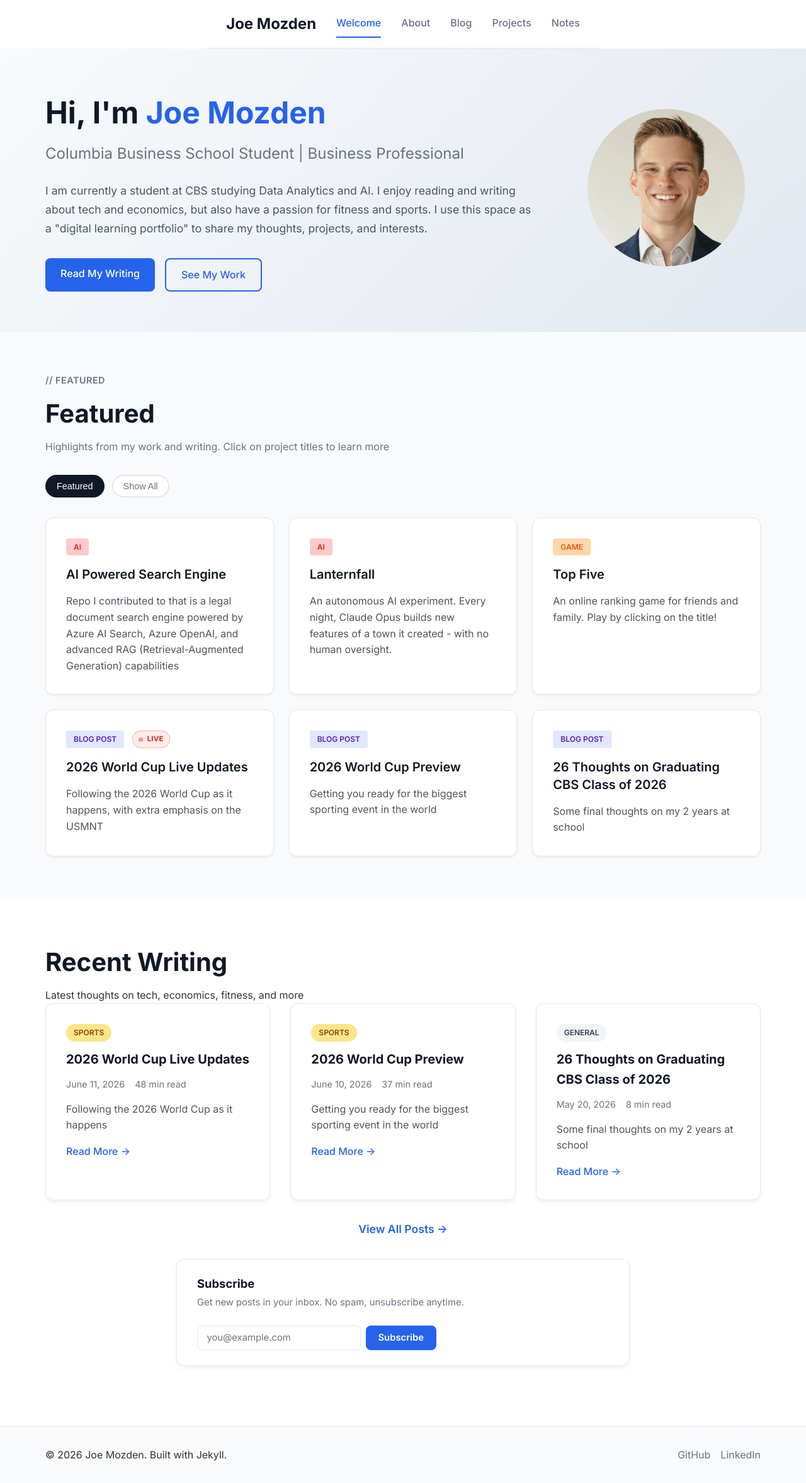
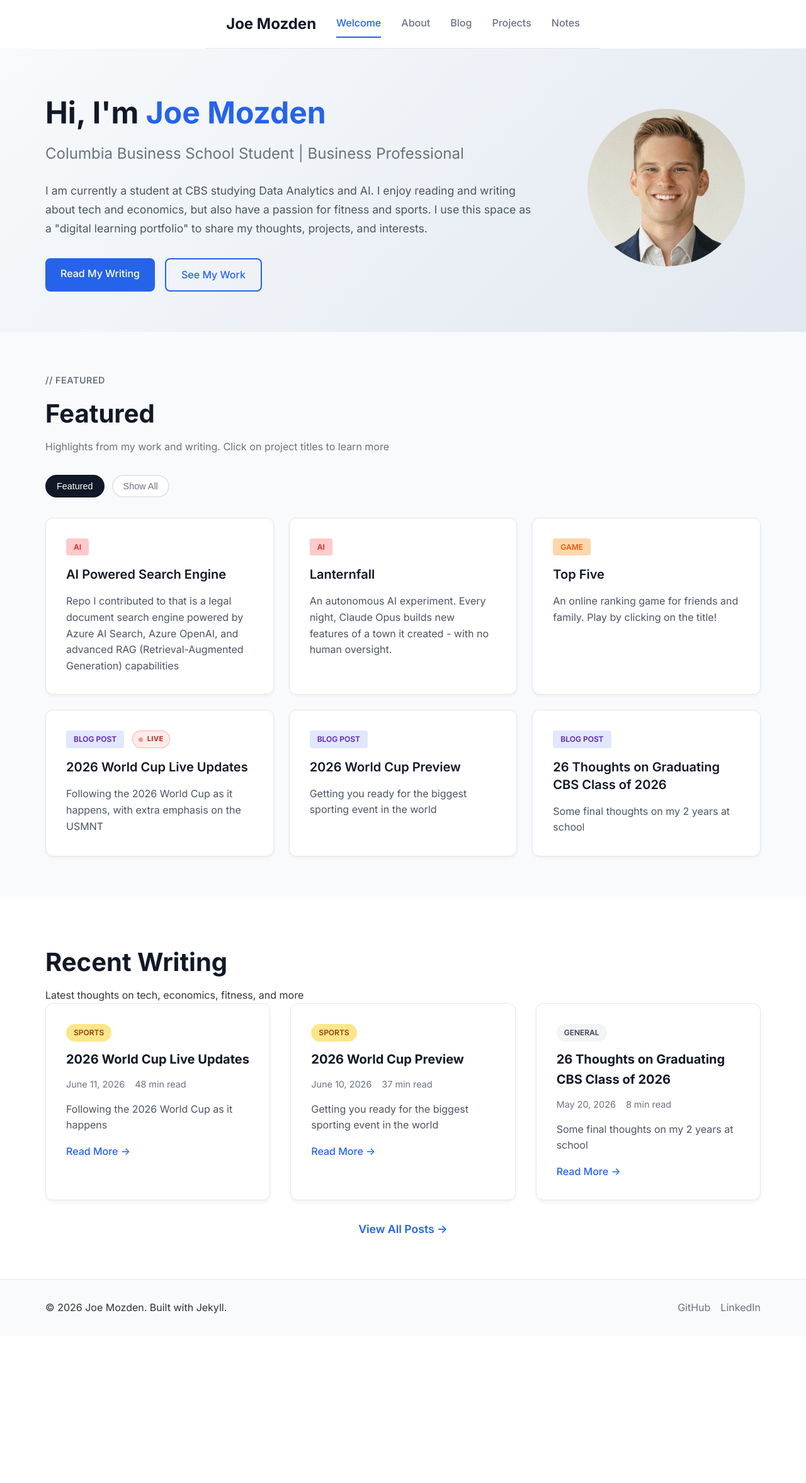
Before and after one commit to jmozden3/jmozden3.github.io, a Jekyll site: the page built from index.html, in a window 1280 px wide. Shown: the whole page at 63% size. Built offline with Jekyll 4.4.1, drawn with Linux system fonts in a browser that asks for light colours; the list of posts is cut into pages by our own code; after the commit the page ends 2121 px from its top, so only the background shows below that.

Commit message:
Make subscribe quieter: inline row on blog header only
Replace the subscribe card with a muted single-line form under the
blog page subtitle, and drop it from the homepage — posts stay the
focus, subscribing stays one click away.

Co-Authored-By: Claude Fable 5 <noreply@anthropic.com>

```diff
--- a/_includes/subscribe.html
+++ b/_includes/subscribe.html
@@ -1,102 +1,61 @@
-<div class="subscribe-card">
-    <div class="subscribe-text">
-        <h3>Subscribe</h3>
-        <p>Get new posts in your inbox. No spam, unsubscribe anytime.</p>
-    </div>
 <form
     action="https://buttondown.com/api/emails/embed-subscribe/joemozden"
     method="post"
     target="popupwindow"
     onsubmit="window.open('https://buttondown.com/joemozden', 'popupwindow')"
-        class="subscribe-form"
+    class="subscribe-inline"
 >
-        <input type="email" name="email" id="bd-email" placeholder="you@example.com" required aria-label="Email address">
-        <input type="submit" value="Subscribe" class="subscribe-btn">
+    <label for="bd-email">Get new posts by email:</label>
+    <input type="email" name="email" id="bd-email" placeholder="you@example.com" required>
+    <input type="submit" value="Subscribe" class="subscribe-inline-btn">
 </form>
-</div>
 
 <style>
-.subscribe-card {
-    display: flex;
+.subscribe-inline {
+    display: inline-flex;
     align-items: center;
-    justify-content: space-between;
-    gap: 1.5rem;
+    justify-content: center;
     flex-wrap: wrap;
-    background: #ffffff;
-    border: 1px solid #e5e7eb;
-    border-radius: 0.75rem;
-    box-shadow: 0 4px 6px rgba(0, 0, 0, 0.05);
-    padding: 1.5rem 2rem;
-    margin: 2rem auto;
-    max-width: 720px;
+    gap: 0.5rem;
+    margin-top: 1.25rem;
 }
 
-.subscribe-text h3 {
-    font-size: 1.15rem;
-    font-weight: 700;
-    color: #111827;
-    margin: 0 0 0.25rem 0;
+.subscribe-inline label {
+    font-size: 0.9rem;
+    color: #6b7280;
 }
 
-.subscribe-text p {
-    font-size: 0.925rem;
-    color: #6b7280;
-    margin: 0;
-}
-
-.subscribe-form {
-    display: flex;
-    gap: 0.5rem;
-    flex: 1;
-    min-width: 260px;
-    max-width: 380px;
-}
-
-.subscribe-form input[type="email"] {
-    flex: 1;
-    min-width: 0;
-    padding: 0.6rem 0.9rem;
+.subscribe-inline input[type="email"] {
+    width: 210px;
+    padding: 0.4rem 0.75rem;
     font-family: inherit;
-    font-size: 0.925rem;
+    font-size: 0.875rem;
     color: #111827;
+    background: #ffffff;
     border: 1px solid #e5e7eb;
     border-radius: 0.5rem;
     outline: none;
     transition: border-color 0.2s ease;
 }
 
-.subscribe-form input[type="email"]:focus {
+.subscribe-inline input[type="email"]:focus {
     border-color: #2563eb;
 }
 
-.subscribe-btn {
-    padding: 0.6rem 1.25rem;
+.subscribe-inline-btn {
+    padding: 0.4rem 0.9rem;
     font-family: inherit;
-    font-size: 0.925rem;
+    font-size: 0.875rem;
     font-weight: 600;
     color: #ffffff;
     background: #2563eb;
     border: none;
     border-radius: 0.5rem;
     cursor: pointer;
-    transition: background 0.2s ease, transform 0.2s ease;
+    transition: background 0.2s ease;
 }
 
-.subscribe-btn:hover {
+.subscribe-inline-btn:hover {
     background: #1d4ed8;
-    transform: translateY(-2px);
-}
-
-@media (max-width: 600px) {
-    .subscribe-card {
-        flex-direction: column;
-        align-items: stretch;
-        text-align: center;
-        padding: 1.5rem;
-    }
-
-    .subscribe-form {
-        max-width: none;
-    }
 }
 </style>
--- a/index.html
+++ b/index.html
@@ -139,8 +139,6 @@ title: Welcome
         <div class="view-more">
             <a href="{{ '/blog' | relative_url }}" class="view-more-link">View All Posts →</a>
         </div>
-
-        {% include subscribe.html %}
     </div>
 </section>
 
```
Lines whose indentation alone changed are shown as unchanged.
